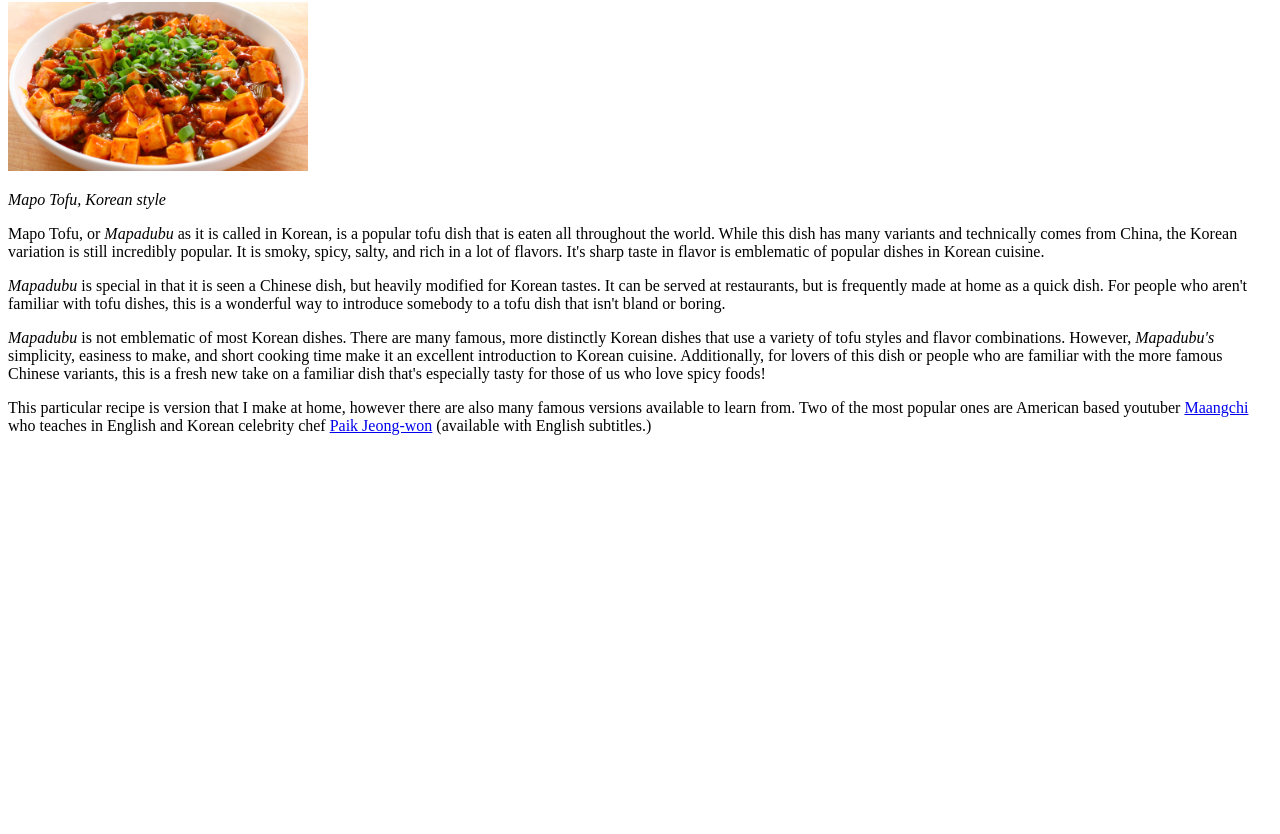
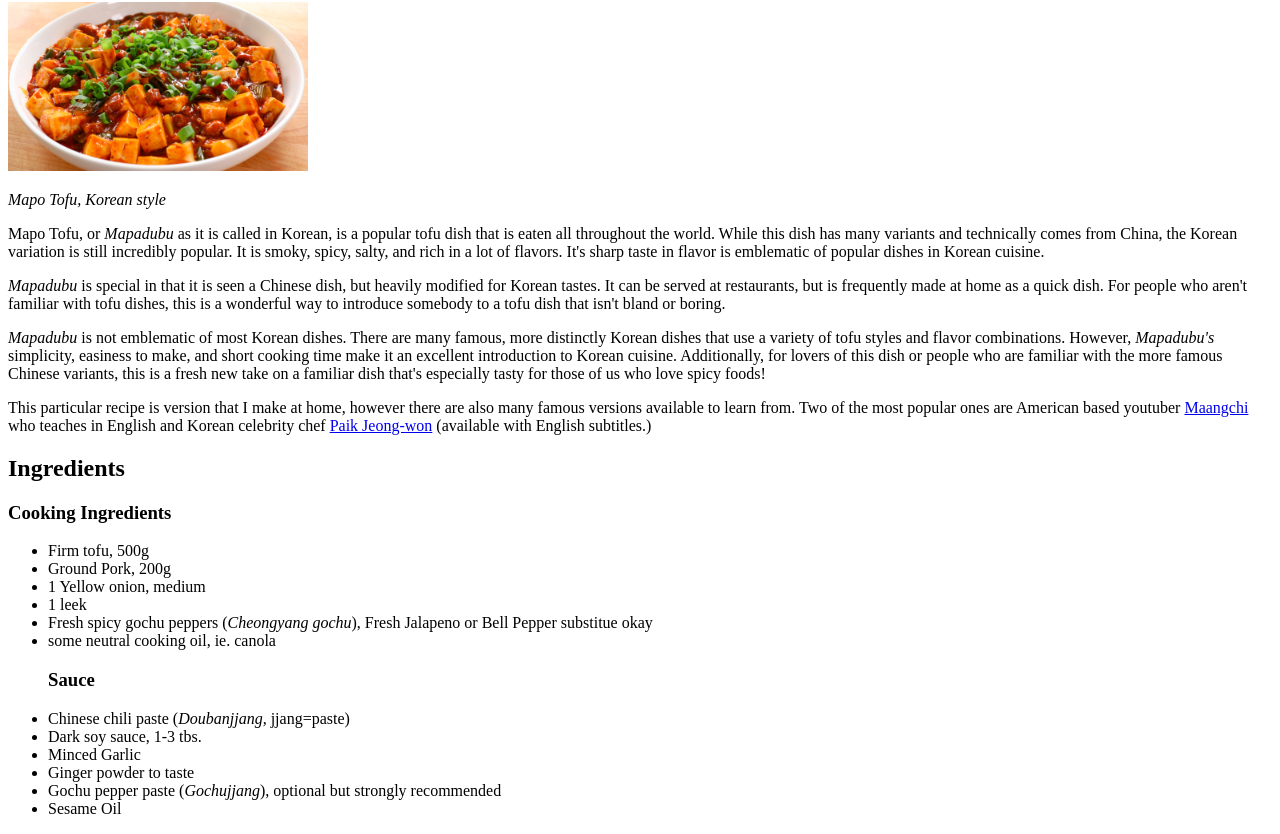
Before and after one commit to PrestiD/Odin-Recipies, a plain HTML site: page recipes/Mapo-tofu.html in a window 1280 px wide. Shown: the part 78-912 px from the top of the page. Before the commit the page ends 800 px from the top, so only its background shows below. Drawn offline with Linux system fonts and the light colour scheme.

Commit message:
Create Ingredients, Mapo Tofus

```diff
--- a/recipes/Mapo-tofu.html
+++ b/recipes/Mapo-tofu.html
@@ -14,9 +14,30 @@
     height="169">
   <p><em>Mapo Tofu, Korean style</em></p>
 
-<p> Mapo Tofu, or <em>Mapadubu</em> as it is called in Korean, is a popular tofu dish that is eaten all throughout the world. While this dish has many variants and technically comes from China, the Korean variation is still incredibly popular. It is smoky, spicy, salty, and rich in a lot of flavors.  It's sharp taste in flavor is emblematic of popular dishes in Korean cuisine.</p>
-<p><em>Mapadubu</em> is special in that it is seen a Chinese dish, but heavily modified for Korean tastes.  It can be served at restaurants, but is frequently made at home as a quick dish. For people who aren't familiar with tofu dishes, this is a wonderful way to introduce somebody to a tofu dish that isn't bland or boring.</p>
-<p> <em>Mapadubu</em> is not emblematic of most Korean dishes.  There are many famous, more distinctly Korean dishes that use a variety of tofu styles and flavor combinations.  However, <em>Mapadubu's</em> simplicity, easiness to make, and short cooking time make it an excellent introduction to Korean cuisine. Additionally, for lovers of this dish or people who are familiar with the more famous Chinese variants, this is a fresh new take on a familiar dish that's especially tasty for those of us who love spicy foods!</p>
-<p>This particular recipe is version that I make at home, however there are also many famous versions available to learn from. Two of the most popular ones are American based youtuber <a href="https://www.youtube.com/watch?v=wj24Tb8Lmtc"> Maangchi</a> who teaches in English and Korean celebrity chef <a href="https://www.youtube.com/watch?v=BqxpjY7TJ8g"> Paik Jeong-won</a> (available with English subtitles.) </p>
+  <p> Mapo Tofu, or <em>Mapadubu</em> as it is called in Korean, is a popular tofu dish that is eaten all throughout the world. While this dish has many variants and technically comes from China, the Korean variation is still incredibly popular. It is smoky, spicy, salty, and rich in a lot of flavors.  It's sharp taste in flavor is emblematic of popular dishes in Korean cuisine.</p>
+  <p><em>Mapadubu</em> is special in that it is seen a Chinese dish, but heavily modified for Korean tastes.  It can be served at restaurants, but is frequently made at home as a quick dish. For people who aren't familiar with tofu dishes, this is a wonderful way to introduce somebody to a tofu dish that isn't bland or boring.</p>
+  <p> <em>Mapadubu</em> is not emblematic of most Korean dishes.  There are many famous, more distinctly Korean dishes that use a variety of tofu styles and flavor combinations.  However, <em>Mapadubu's</em> simplicity, easiness to make, and short cooking time make it an excellent introduction to Korean cuisine. Additionally, for lovers of this dish or people who are familiar with the more famous Chinese variants, this is a fresh new take on a familiar dish that's especially tasty for those of us who love spicy foods!</p>
+  <p>This particular recipe is version that I make at home, however there are also many famous versions available to learn from. Two of the most popular ones are American based youtuber <a href="https://www.youtube.com/watch?v=wj24Tb8Lmtc"> Maangchi</a> who teaches in English and Korean celebrity chef <a href="https://www.youtube.com/watch?v=BqxpjY7TJ8g"> Paik Jeong-won</a> (available with English subtitles.) </p>
+
+  <h2>Ingredients</h2>
+  <h3>Cooking Ingredients</h3>
+      <ul>
+      <li>Firm tofu, 500g</li>
+      <li>Ground Pork, 200g</li>
+      <li>1 Yellow onion, medium</li>
+      <li>1 leek</li>
+      <li>Fresh spicy gochu peppers (<em>Cheongyang gochu</em>), Fresh Jalapeno or Bell Pepper substitue okay</li>
+      <li>some neutral cooking oil, ie. canola</li>
+
+  <h3>Sauce</h3>
+      <li>Chinese chili paste (<em>Doubanjjang,</em> jjang=paste)</li>
+      <li>Dark soy sauce, 1-3 tbs.</li>
+      <li>Minced Garlic</li>
+      <li>Ginger powder to taste</li>
+      <li>Gochu pepper paste (<em>Gochujjang</em>), optional but strongly recommended</li>
+      <li>Sesame Oil</li>
+  </ul>
+
+
 </body>
 </html>
```
